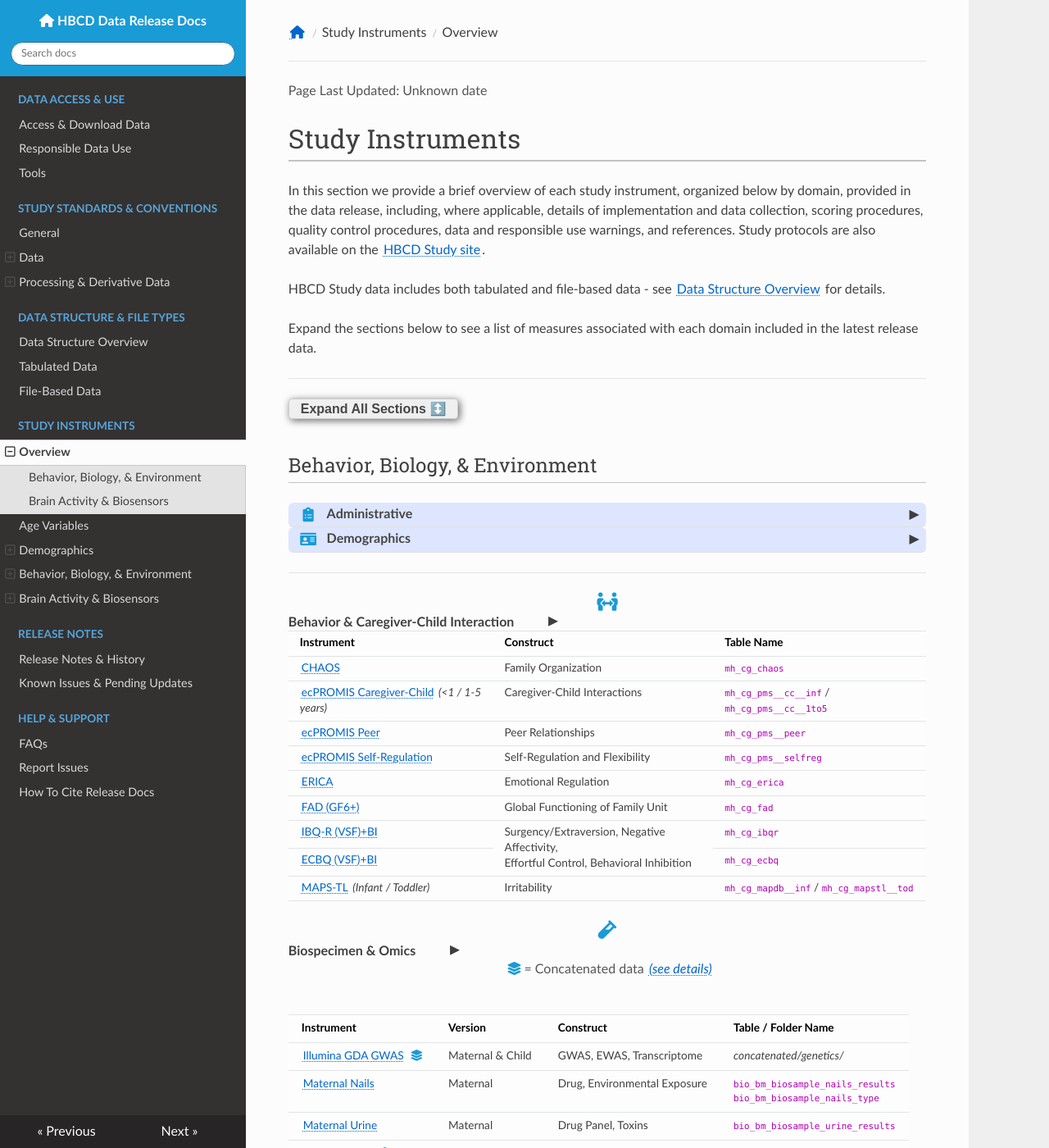
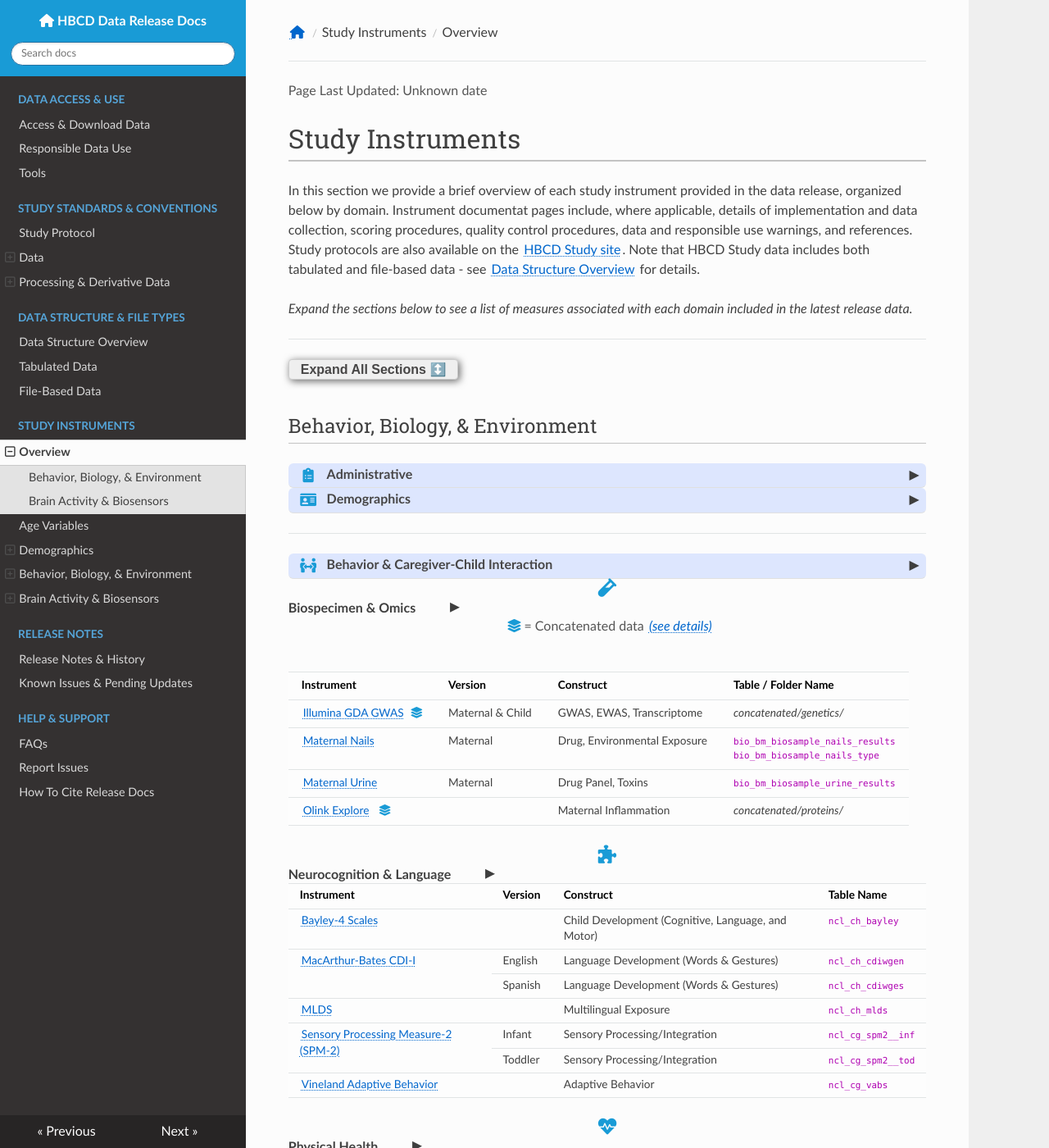
Before and after one commit to nbdc-datahub/hbcd-docs, an MkDocs documentation site: the page built from docs/instruments/index.md, in a window 1280 px wide and 1400 px high. Shown: the whole window at 82% size. Built offline with MkDocs 1.6.1, drawn with Linux system fonts in a browser that asks for light colours; nearby versions of some CDN libraries.

```diff
--- a/docs/instruments/index.md
+++ b/docs/instruments/index.md
@@ -8,13 +8,9 @@
 
 # Study Instruments
 
-In this section we provide a brief overview of each study instrument, organized below by domain, provided in the data release, including, where applicable, details of implementation and data collection, scoring procedures, quality control procedures, data and responsible use warnings, and references. Study protocols are also available on the [HBCD Study site](https://hbcdstudy.org/study-protocols/).
+In this section we provide a brief overview of each study instrument provided in the data release, organized below by domain. Instrument documentat pages include, where applicable, details of implementation and data collection, scoring procedures, quality control procedures, data and responsible use warnings, and references. Study protocols are also available on the [HBCD Study site](https://hbcdstudy.org/study-protocols/). Note that HBCD Study data includes both tabulated and file-based data - see <a href="../datacuration/overview" target="_blank">Data Structure Overview</a> for details.
 
-HBCD Study data includes both tabulated and file-based data - see <a href="../datacuration/overview" target="_blank">Data Structure Overview</a> for details.
-
-Expand the sections below to see a list of measures associated with each domain included in the latest release data.
-
-<!-- <img src="../../images/instructions.png" width="90%" height="auto" class="center"> -->
+*Expand the sections below to see a list of measures associated with each domain included in the latest release data.*
 
 --------------
 
@@ -97,17 +93,17 @@ Expand the sections below to see a list of measures associated with each domain
 
 ---
 
-<div id="mh" class="table-banner" onclick="toggleCollapse(this)">
+<div id="mh" class="banner" onclick="toggleCollapse(this)">
   <span class="emoji"><i class="fa fa-people-arrows"></i></span>
   <span class="text-with-link">
-  <span class="text">Behavior & Caregiver-Child Interaction</span>
-  <a class="anchor-link" href="#mh" title="Copy link">
-  <i class="fa-solid fa-link"></i>
-  </a>
+    <span class="text">Behavior & Caregiver-Child Interaction</span>
+    <a class="anchor-link" href="#mh" title="Copy link">
+      <i class="fa-solid fa-link"></i>
+    </a>
   </span>
   <span class="arrow">▸</span>
 </div>
-<div class="table-collapsible-content">
+<div class="collapsible-content">
 <table class="compact-table-no-vertical-lines">
 <thead>
   <tr>
--- a/docs/js/extra.js
+++ b/docs/js/extra.js
@@ -1,18 +1,3 @@
-// Temporary redirect link for EEG data warning
-document.addEventListener("DOMContentLoaded", function () {
-  const currentPath = window.location.pathname;
-  const currentHash = window.location.hash;
-
-  // Match /<version>/measures/eeg/
-  const measuresEegPattern = /^\/[^/]+\/measures\/eeg\/$/;
-
-  if (measuresEegPattern.test(currentPath) && currentHash === "#data-warning") {
-    // Redirect to the desired destination
-    window.location.href = "https://docs.hbcdstudy.org/latest/instruments/eeg/#warning";
-  }
-});
-
-
 // Function to make embedded links open new tab when clicked
 document.addEventListener('DOMContentLoaded', function() {
     // Select all anchor tags with href starting with "http"
@@ -24,7 +9,7 @@ document.addEventListener('DOMContentLoaded', function() {
     });
 });
 
-// Collapsible content - new logic
+// Collapsible content
 function toggleNotificationCollapse(banner) {
   const content = banner.nextElementSibling;
   if (content && content.classList.contains('open-collapsible-content')) {
@@ -32,7 +17,7 @@ function toggleNotificationCollapse(banner) {
   }
 }
 
-// Collapsed content: toggles open class AND rotate class to ON when arrow is clicked to expand/collapse the section.
+// Collapsed content: toggles open AND rotate to ON when arrow is clicked to expand/collapse the section.
 function toggleCollapse(element) {
   const collapsibleContent = element.nextElementSibling;
   const arrow = element.querySelector(['.arrow']);
@@ -77,28 +62,26 @@ document.addEventListener('DOMContentLoaded', function () {
   }
 });
 
+// // Expand collapsible sections with arrows that have the "open-arrow" class
+// document.addEventListener('DOMContentLoaded', function () {
+//   const openArrows = document.querySelectorAll('.open-arrow');
 
-// Expand only collapsible sections with arrows that have the "open-arrow" class
-document.addEventListener('DOMContentLoaded', function () {
-  const openArrows = document.querySelectorAll('.open-arrow');
+//   openArrows.forEach(arrow => {
+//     arrow.classList.add('rotate');
 
-  openArrows.forEach(arrow => {
-    arrow.classList.add('rotate');
+//     const content = arrow.closest('.collapsible-header')?.nextElementSibling;
 
-    // Find the related collapsible content (assumes it is the next sibling or nearby)
-    const content = arrow.closest('.collapsible-header')?.nextElementSibling;
+//     if (content && content.classList.contains('collapsible-content')) {
+//       content.classList.add('open');
+//     }
+//   });
 
-    if (content && content.classList.contains('collapsible-content')) {
-      content.classList.add('open');
-    }
-  });
-
-  // Auto-expand specific banner if navigated via external link
-  const hash = window.location.hash.substring(1);
-  if (hash) {
-    expandCollapsibleById(hash);
-  }
-});
+//   // Auto-expand specific banner if navigated via external link
+//   const hash = window.location.hash.substring(1);
+//   if (hash) {
+//     expandCollapsibleById(hash);
+//   }
+// });
 
 // Listen for hash changes to expand collapsible sections
 window.addEventListener('hashchange', () => {
@@ -126,7 +109,6 @@ document.addEventListener("DOMContentLoaded", function () {
   });
 });
 
-
 // Expand all function for measures overview page
 document.addEventListener("DOMContentLoaded", function () {
   const toggleAllBtn = document.getElementById("toggle-all-btn");
@@ -138,18 +120,15 @@ document.addEventListener("DOMContentLoaded", function () {
 
       banners.forEach(banner => {
           if (allExpanded) {
-              // If all are expanded, collapse them
               if (banner.nextElementSibling.classList.contains("open")) {
                   toggleCollapse(banner);
               }
           } else {
-              // If not all are expanded, expand them
               if (!banner.nextElementSibling.classList.contains("open")) {
                   toggleCollapse(banner);
               }
           }
       });
-
       toggleAllBtn.textContent = allExpanded ? "Expand All Sections  ↕️" : "Collapse All Sections ↕️";
   });
 });
--- a/mkdocs.yml
+++ b/mkdocs.yml
@@ -57,7 +57,7 @@ nav:
     - Responsible Data Use: access/resp_data_use.md
     - Tools: access/tools.md
   - Study Standards & Conventions:
-    - General: standards/protocol.md
+    - Study Protocol: standards/protocol.md
     - Data:
         - Metadata: standards/metadata.md
         - Naming Conventions: standards/naming-conventions.md
```
